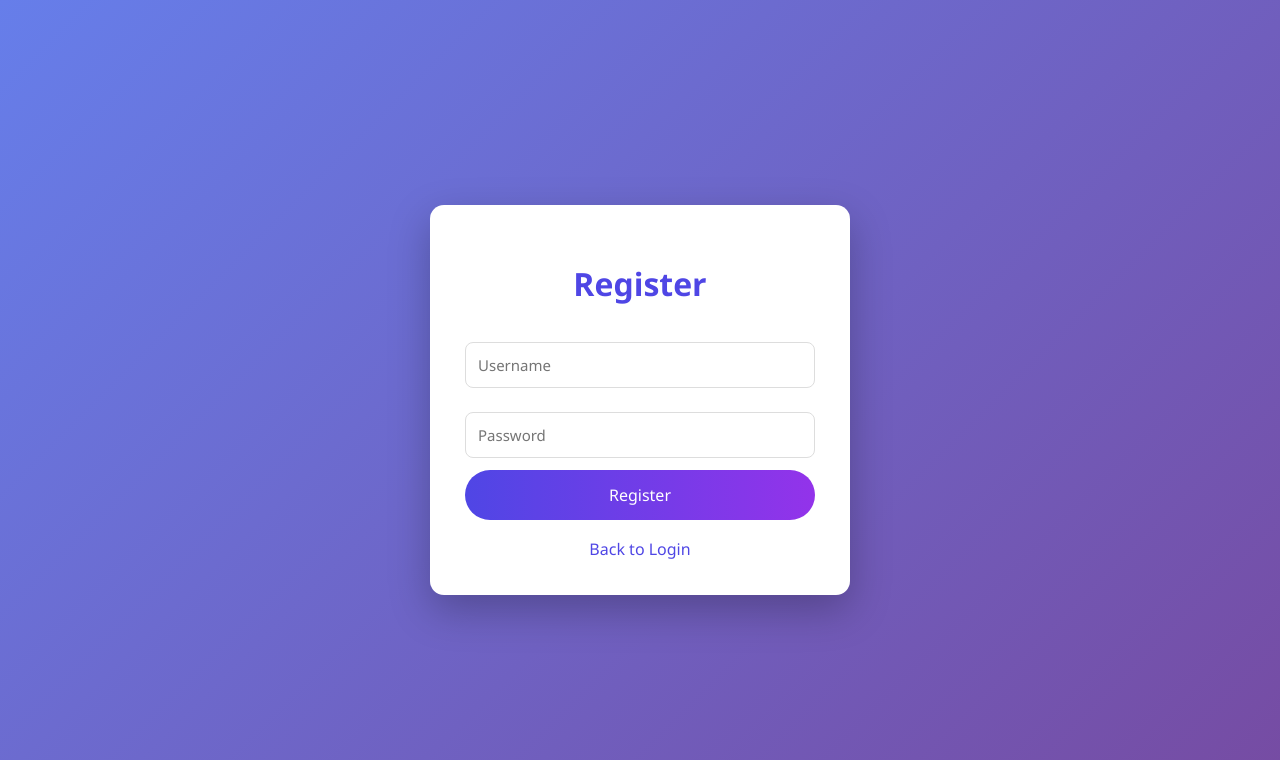
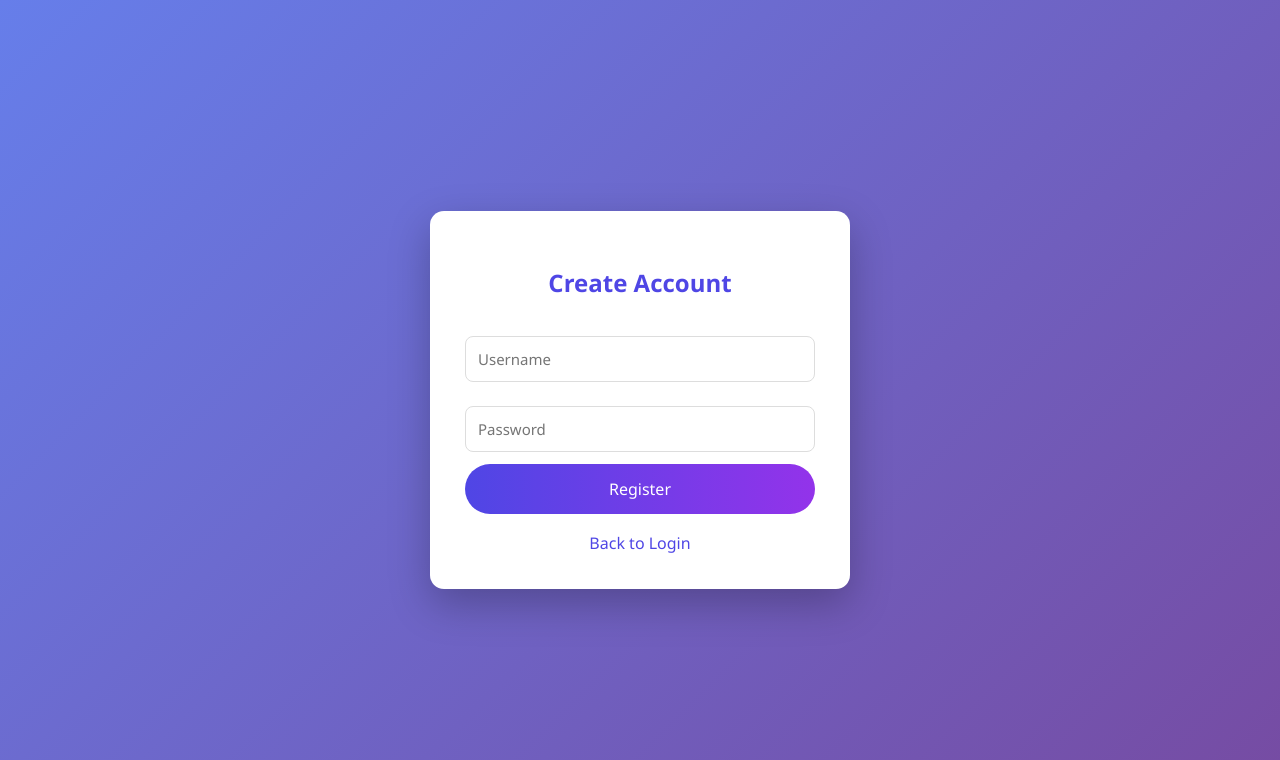
Before and after one commit to budde-vinodkumar/expense_manager, a Flask app: page /register in a window 1280 px wide. Shown: the top 760 px of the page. Run offline with Flask 3, Linux system fonts and the light colour scheme; parts of the project's set-up code (start-up, migrations or seed data) failed here and were passed over.

Commit message:
register

```diff
--- a/templates/register.html
+++ b/templates/register.html
@@ -1,13 +1,18 @@
 <link rel="stylesheet" href="/static/style.css">
+<script src="/static/app.js"></script>
 
 <div class="container">
-  <h1>Register</h1>
+  <h2>Create Account</h2>
 
-  <form method="post" action="/register">
+  <form method="post" action="/register" id="registerForm">
     <input name="username" placeholder="Username" required>
     <input name="password" type="password" placeholder="Password" required>
-    <button>Register</button>
+    <button id="registerBtn">Register</button>
   </form>
 
   <a href="/">Back to Login</a>
 </div>
+
+<script>
+  handleSubmit("registerBtn", "registerForm");
+</script>
```
